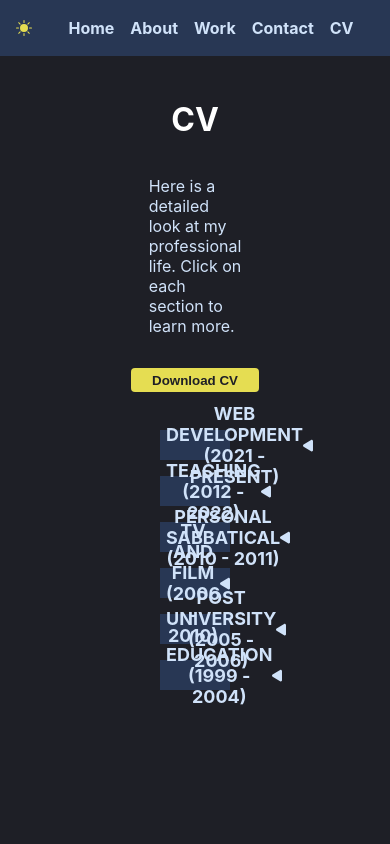
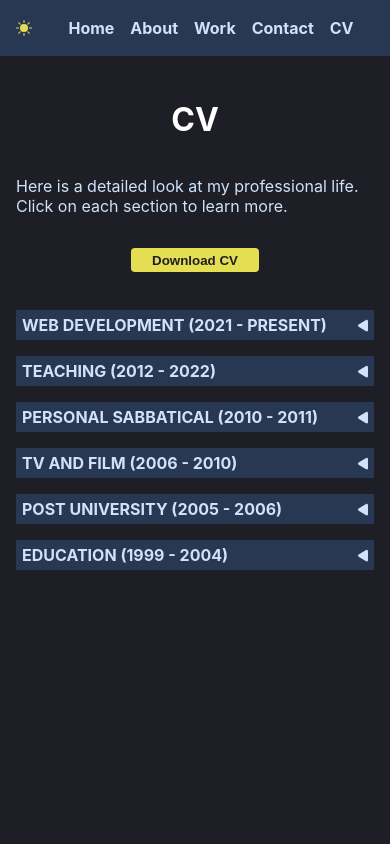
Before and after one commit to alexbeet81/portfolio, a React (Create React App) app: page /cv in a window 390 px wide. Shown: the top 844 px of the page. Built offline with nearby package versions, Linux system fonts and the light colour scheme.

Commit message:
add media queries for cvpage - shrink font size for headers at phone screen

```diff
--- a/src/Components/CV/Header.module.css
+++ b/src/Components/CV/Header.module.css
@@ -44,3 +44,17 @@
 .playIconLightMode {
   color: var(--light-text-two);
 }
+
+@media (max-width: 1080px) {
+  .headerButton p {
+    margin: 0;
+    font-size: 18px;
+  }
+}
+
+@media (max-width: 720px) {
+  .headerButton p {
+    margin: 0;
+    font-size: 16px;
+  }
+}
--- a/src/Pages/CVPage.module.css
+++ b/src/Pages/CVPage.module.css
@@ -44,3 +44,15 @@
 .introLight p {
   color: var(--light-text-two);
 }
+
+@media (max-width: 1080px) {
+  .mainContainer {
+    padding: 0 3rem;
+  }
+}
+
+@media (max-width: 720px) {
+  .mainContainer {
+    padding: 0;
+  }
+}
--- a/src/Pages/MainPage.module.css
+++ b/src/Pages/MainPage.module.css
@@ -23,13 +23,13 @@
 
 @media (max-width: 1080px) {
   .mainContainer {
-    padding: 0 6rem;
+    padding: 0 3rem;
   }
 }
 
 @media (max-width: 720px) {
   .mainContainer {
-    padding: 0 3rem;
+    padding: 0 1rem;
   }
 }
 
```
